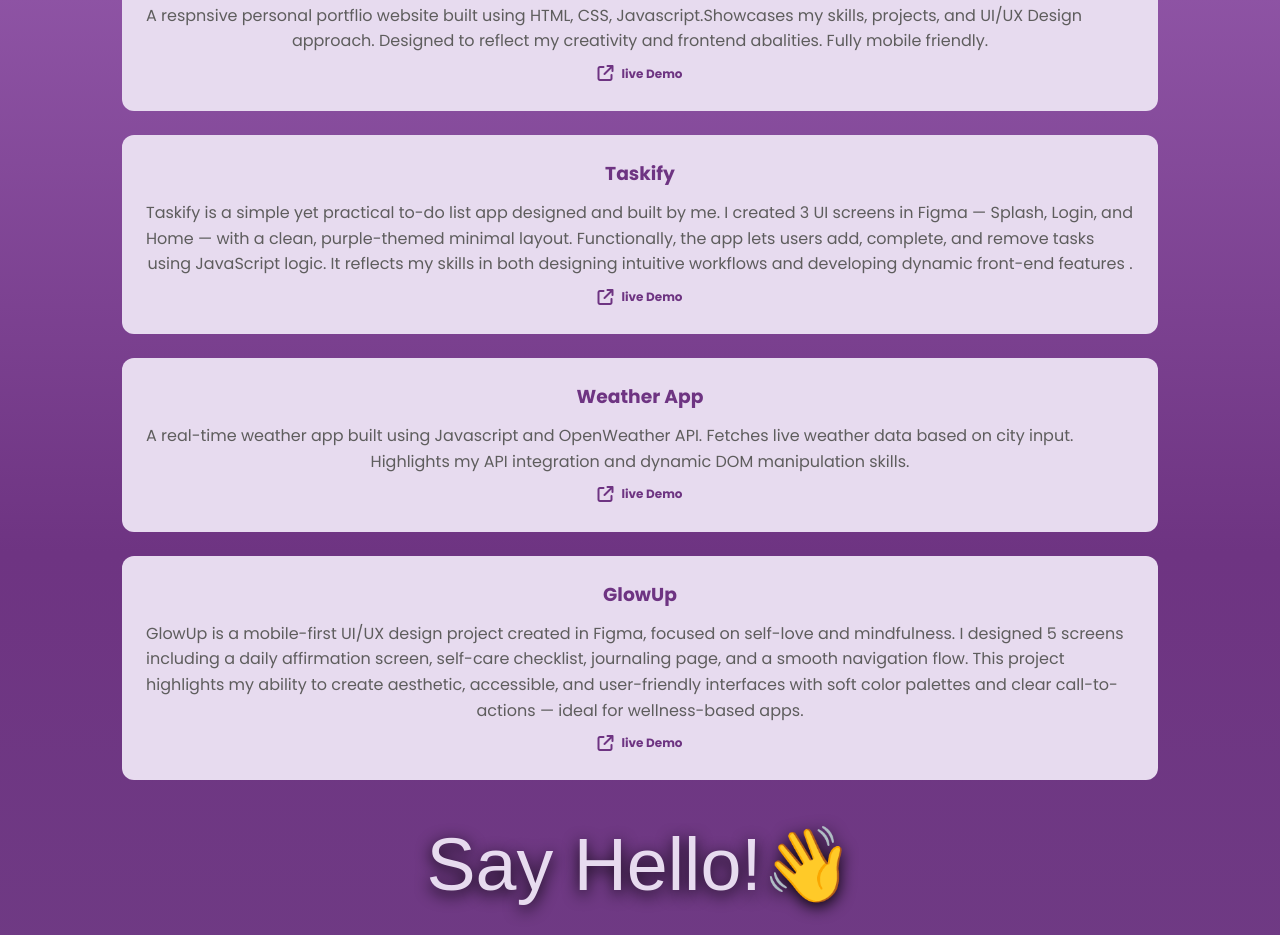
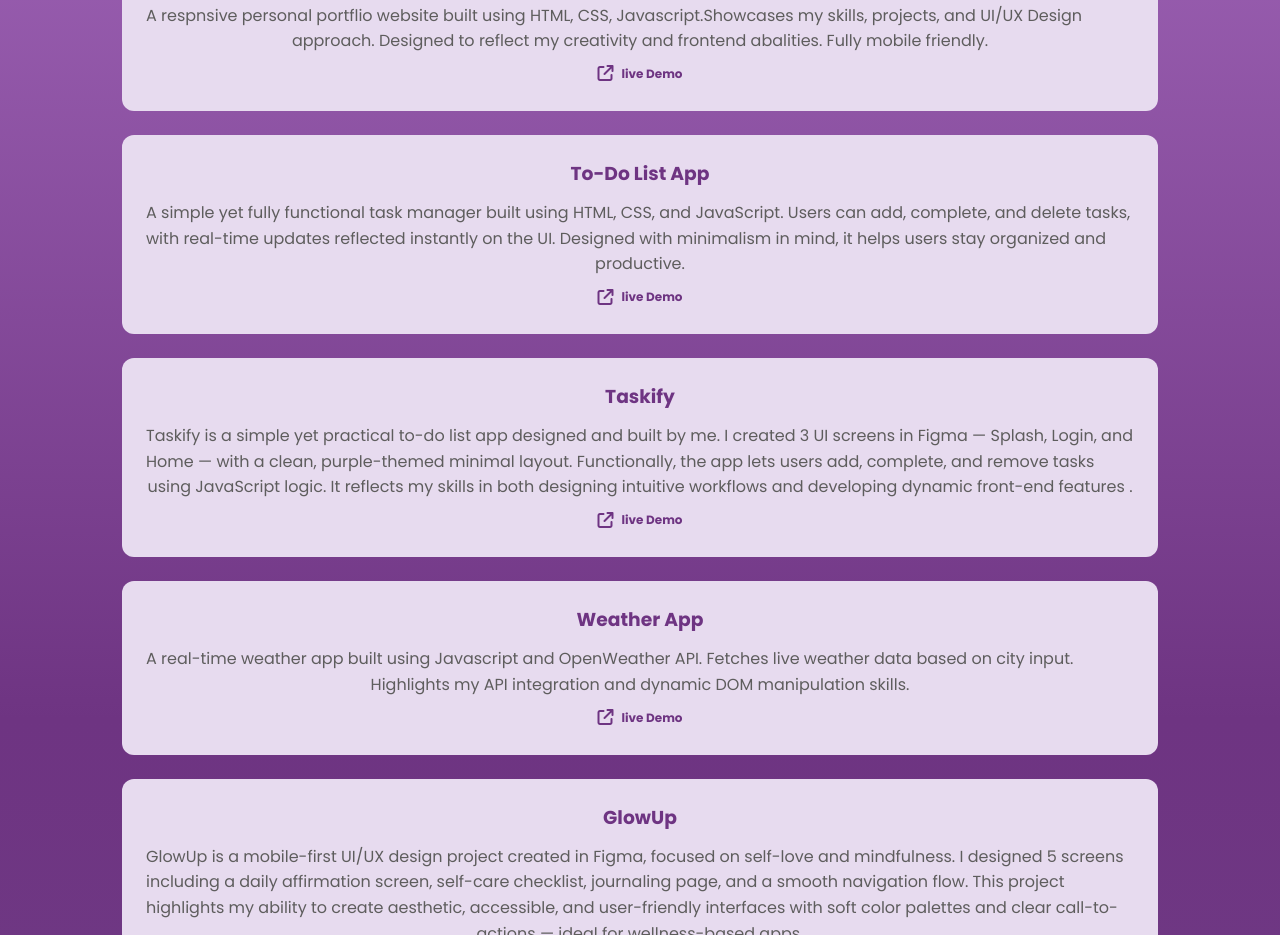
Before and after one commit to sanskriti-codes/portfolio.web, a plain HTML site: page index.html in a window 1280 px wide. Shown: the part 2340-3275 px from the top of the page. Drawn offline with Linux system fonts and the light colour scheme.

Commit message:
Update index.html

```diff
--- a/index.html
+++ b/index.html
@@ -130,11 +130,24 @@
                 <p>A respnsive personal portflio website built using HTML, CSS, Javascript.Showcases my skills,
                     projects, and UI/UX Design approach. Designed to reflect my creativity and frontend abalities. Fully
                     mobile friendly.</p>
-                <a href="#" class="project-link" target="_blank">
+                <a href="https://sanskriti-codes.github.io/portfolio.web/" class="project-link" target="_blank">
                     <i class="fa-solid fa-arrow-up-right-from-square"></i>
                     live Demo
                 </a>
             </div>
+             <div class="project-card">
+                <h3>To-Do List App</h3>
+                <p>
+                    A simple yet fully functional task manager built using HTML, CSS, and JavaScript.
+                    Users can add, complete, and delete tasks, with real-time updates reflected instantly on the UI.
+                    Designed with minimalism in mind, it helps users stay organized and productive.
+                </p>
+                <a href="https://sanskriti-codes.github.io/todo-list/" class="project-link" target="_blank">
+                    <i class="fa-solid fa-arrow-up-right-from-square"></i>
+                    live Demo
+                </a>
+            </div>
+
             <div class="project-card">
                 <h3>Taskify</h3>
                 <p>Taskify is a simple yet practical to-do list app designed and built by me.
@@ -156,7 +169,7 @@
                     A real-time weather app built using Javascript and OpenWeather API. Fetches live weather data based
                     on city input. Highlights my API integration and dynamic DOM manipulation skills.
                 </p>
-                <a href="#" class="project-link" target="_blank">
+                <a href="https://sanskriti-codes.github.io/weather-website/" class="project-link" target="_blank">
                     <i class="fa-solid fa-arrow-up-right-from-square"></i>
                     live Demo
                 </a>
```
